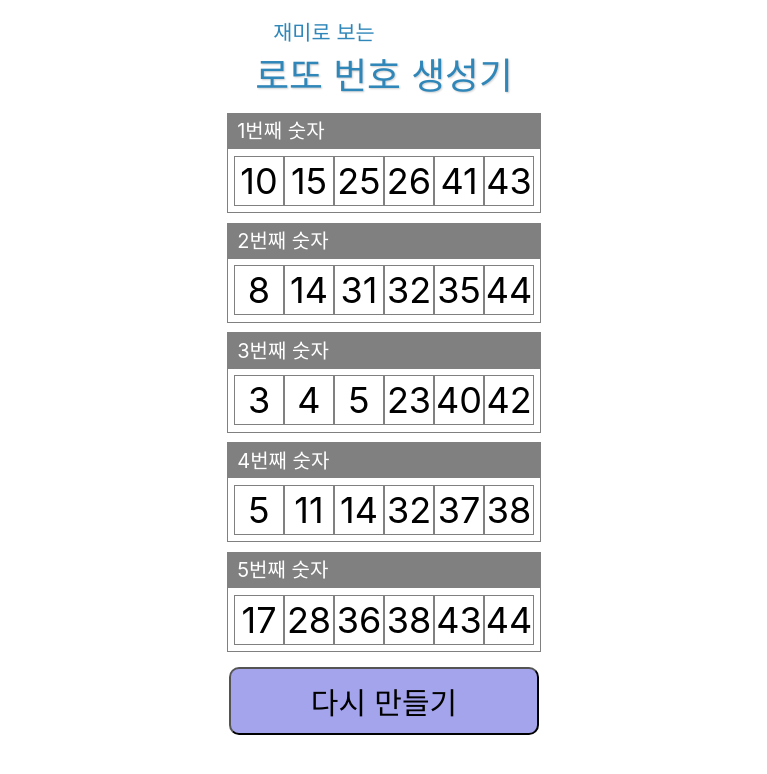
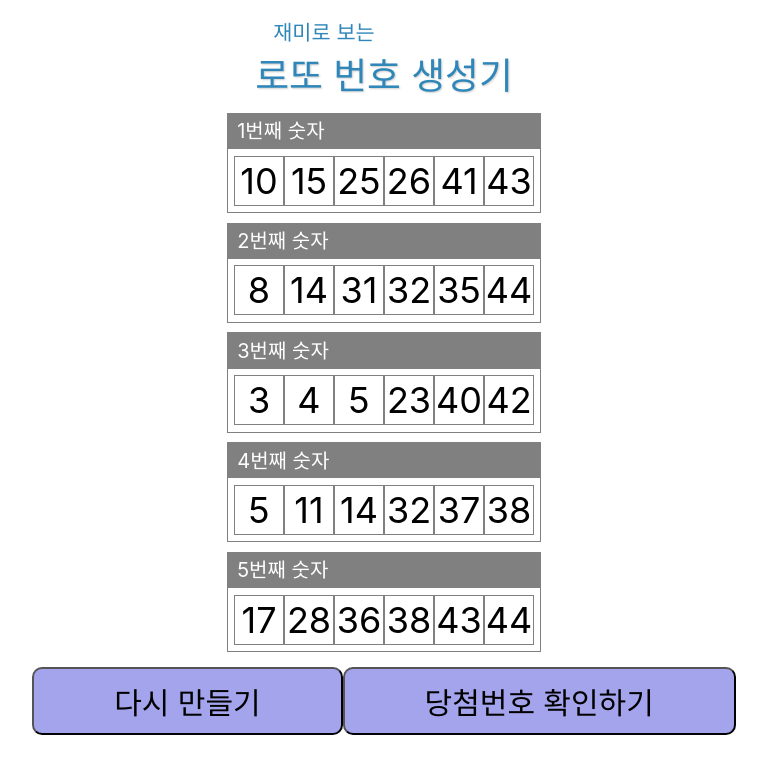
Before and after one commit to dirtybitGit/luckynumber, a React (Create React App) app: page / in a window 1280 px wide. Shown: the top 774 px of the page, without its empty margins (256-1023 px from the left). Built offline with nearby package versions, Linux system fonts and the light colour scheme.

Commit message:
QR기능 테스트중

```diff
--- a/package.json
+++ b/package.json
@@ -3,13 +3,17 @@
   "version": "0.1.0",
   "private": true,
   "dependencies": {
+    "gh-pages": "^2.2.0",
     "react": "^16.12.0",
     "react-dom": "^16.12.0",
+    "react-qr-reader": "^2.2.1",
     "react-scripts": "3.2.0"
   },
   "scripts": {
     "start": "react-scripts start",
     "build": "react-scripts build",
+    "deploy": "gh-pages -d build",
+    "predeploy": "npm run build",
     "test": "react-scripts test",
     "eject": "react-scripts eject"
   },
@@ -28,6 +32,6 @@
       "last 1 safari version"
     ]
   },
-  "homepage": "http://dirtybit.iptime.org:9092/num",
+  "homepage": "https://dirtybitgit.github.io/lucky",
   "displayName": "로또번호생성기"
 }
--- a/src/App.js
+++ b/src/App.js
@@ -1,14 +1,14 @@
-import React,{Component} from 'react';
-import './App.css';
-import Bottom from './component/Bottom';
-import NumberList from './component/NumberList';
+import React, { Component } from "react";
+import QrReader from "react-qr-reader";
+import "./App.css";
+import Bottom from "./component/Bottom";
+import NumberList from "./component/NumberList";
 
 class App extends Component {
-
   LineCount = 5;
 
   state = {
-    numbers : [
+    numbers: [
       // {
       //   key : 0,
       //   num1 : '1',
@@ -18,99 +18,123 @@ class App extends Component {
       //   num5 : '5',
       //   num6 : '6',
       // }
-    ]
-  }
+    ],
+    QRResult: "",
+    QRShow: false
+  };
 
   initArray = (tmpArray, iCount) => {
-    for(var iIndex = 0; iIndex < iCount; iIndex++) {
+    for (var iIndex = 0; iIndex < iCount; iIndex++) {
       tmpArray[iIndex] = 0;
     }
     return tmpArray;
   };
 
-  getOneNum = (iCount) => {
+  getOneNum = iCount => {
     var iRandNum = 0;
     var tmpArray = new Array(45);
 
-    tmpArray = this.initArray(tmpArray,45);
-    for(var iIndex = 0; iIndex < iCount; iIndex++) {
-      iRandNum = Math.floor(Math.random() * 45) ;
+    tmpArray = this.initArray(tmpArray, 45);
+    for (var iIndex = 0; iIndex < iCount; iIndex++) {
+      iRandNum = Math.floor(Math.random() * 45);
       tmpArray[iRandNum] = tmpArray[iRandNum] + 1;
     }
     var iMaxCnt = 0;
 
-    for(iIndex = 0; iIndex < 45; iIndex++) {
-        if(tmpArray[iIndex] > iMaxCnt) {
+    for (iIndex = 0; iIndex < 45; iIndex++) {
+      if (tmpArray[iIndex] > iMaxCnt) {
         iRandNum = iIndex;
         iMaxCnt = tmpArray[iIndex];
       }
     }
     return iRandNum + 1;
-  }
+  };
 
   clearNumList = () => {
-
-    const {numbers} = this.state;
+    const { numbers } = this.state;
     // 상태 모두 삭제
     this.setState({
-      numbers : numbers.splice(0,numbers.length)
+      numbers: numbers.splice(0, numbers.length)
     });
-
-  }
+  };
 
   makeNumList = () => {
-
     this.clearNumList();
 
     var newNum = [];
 
     var tmpNum = 0;
 
-
-    for(var iIndex = 0; iIndex < this.LineCount; iIndex++) {
+    for (var iIndex = 0; iIndex < this.LineCount; iIndex++) {
       var aryTmp = [];
-        for(var iIndex1 = 0; iIndex1 < 6; iIndex1++) {
+      for (var iIndex1 = 0; iIndex1 < 6; iIndex1++) {
         tmpNum = this.getOneNum(100000);
-          while(aryTmp.indexOf(tmpNum) !== -1) {
+        while (aryTmp.indexOf(tmpNum) !== -1) {
           tmpNum = this.getOneNum(100000);
         }
         aryTmp = aryTmp.concat(tmpNum);
       }
-        aryTmp = aryTmp.sort(function(a,b){
+      aryTmp = aryTmp.sort(function(a, b) {
         return a - b;
       });
       newNum = newNum.concat({
-            key : iIndex,
-            num1 : aryTmp[0],
-            num2 : aryTmp[1],
-            num3 : aryTmp[2],
-            num4 : aryTmp[3],
-            num5 : aryTmp[4],
-            num6 : aryTmp[5]
-        })
+        key: iIndex,
+        num1: aryTmp[0],
+        num2: aryTmp[1],
+        num3: aryTmp[2],
+        num4: aryTmp[3],
+        num5: aryTmp[4],
+        num6: aryTmp[5]
+      });
     }
 
     this.setState({
-      numbers : newNum
+      numbers: newNum
     });
-  }
-
+  };
 
   handleRemake = () => {
     this.makeNumList();
-  }
+  };
 
   componentDidMount() {
     this.handleRemake();
   }
 
+  onQRScan = () => {
+    this.setState({ QRShow: !this.state.QRShow });
+  };
+
+  QRHandleScan = data => {
+    if (data) {
+      this.setState({ QRResult: data });
+      console.log(data);
+    }
+  };
+
+  QRHandleErr = err => {
+    console.log(err);
+  };
+
   render() {
-    const {numbers} = this.state;
+    const { numbers, QRShow } = this.state;
 
     return (
       <div className="App">
+        {QRShow ? (
+          <div>
+            <QrReader
+              delay={300}
+              onError={this.QRHandleErr}
+              onScan={this.QRHandleScan}
+              style={{ width: "100%" }}
+            />
+            <p>{this.state.QRResult}</p>
+          </div>
+        ) : (
           <NumberList numbers={numbers} />
-        <Bottom onRemake={ this.handleRemake }/>
+        )}
+        <Bottom onRemake={this.handleRemake} onQRScan={this.onQRScan} />
       </div>
     );
   }
--- a/src/component/Bottom.js
+++ b/src/component/Bottom.js
@@ -1,16 +1,20 @@
-import React, {Component} from 'react';
-import './Bottom.css'
+import React, { Component } from "react";
+import "./Bottom.css";
 
 class Bottom extends Component {
-
-    render() {
-        const {onRemake} = this.props;
-        return (
-            <div>
-                <button className='Btn' name="remake" onClick={onRemake}>다시 만들기</button>
-            </div>
-        )
-    }
+  render() {
+    const { onRemake, onQRScan } = this.props;
+    return (
+      <div>
+        <button className="Btn" name="remake" onClick={onRemake}>
+          다시 만들기
+        </button>
+        <button className="Btn" name="qrscan" onClick={onQRScan}>
+          당첨번호 확인하기
+        </button>
+      </div>
+    );
+  }
 }
 
 export default Bottom;
```
Also changed, not shown: 1 other file (tests, documents, lock files or other folders). Lines whose indentation alone changed are shown as unchanged.
